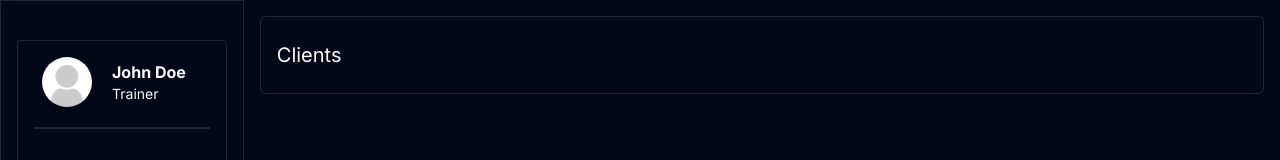
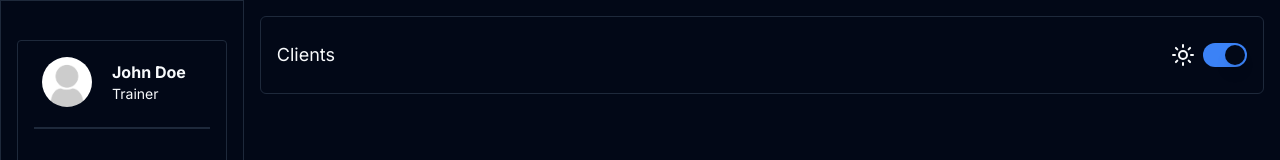
Before and after one commit to jprymak/gym-app, a Next.js app: page /dashboard/clients in a window 1280 px wide. Shown: the top 160 px of the page. Built offline with nearby package versions, Linux system fonts and the light colour scheme.

Commit message:
feat: add light/dark mode switch

```diff
--- a/app/components/header/header.tsx
+++ b/app/components/header/header.tsx
@@ -1,12 +1,28 @@
 "use client";
+import { useTheme } from "next-themes";
 import { usePathname } from "next/navigation";
+import { Moon, Sun } from "lucide-react";
+
+import { Switch } from "@/components/ui/switch";
 
 function Header() {
   const pathname = usePathname();
+  const { setTheme, theme } = useTheme();
+  const isDark = theme === "dark";
+
   return (
-    <div className="border px-4 py-6 rounded-md text-xl capitalize">
-      {pathname.split("/").pop()}
-    </div>
+    <header className="border px-4 py-6 rounded-md capitalize flex items-center">
+      <h1 className="text-lg mr-auto">{pathname.split("/").pop()}</h1>
+      <div className="flex gap-2">
+        {isDark ? <Sun /> : <Moon />}
+        <Switch
+          checked={isDark}
+          onCheckedChange={() =>
+            isDark ? setTheme("light") : setTheme("dark")
+          }
+        />
+      </div>
+    </header>
   );
 }
 
```
